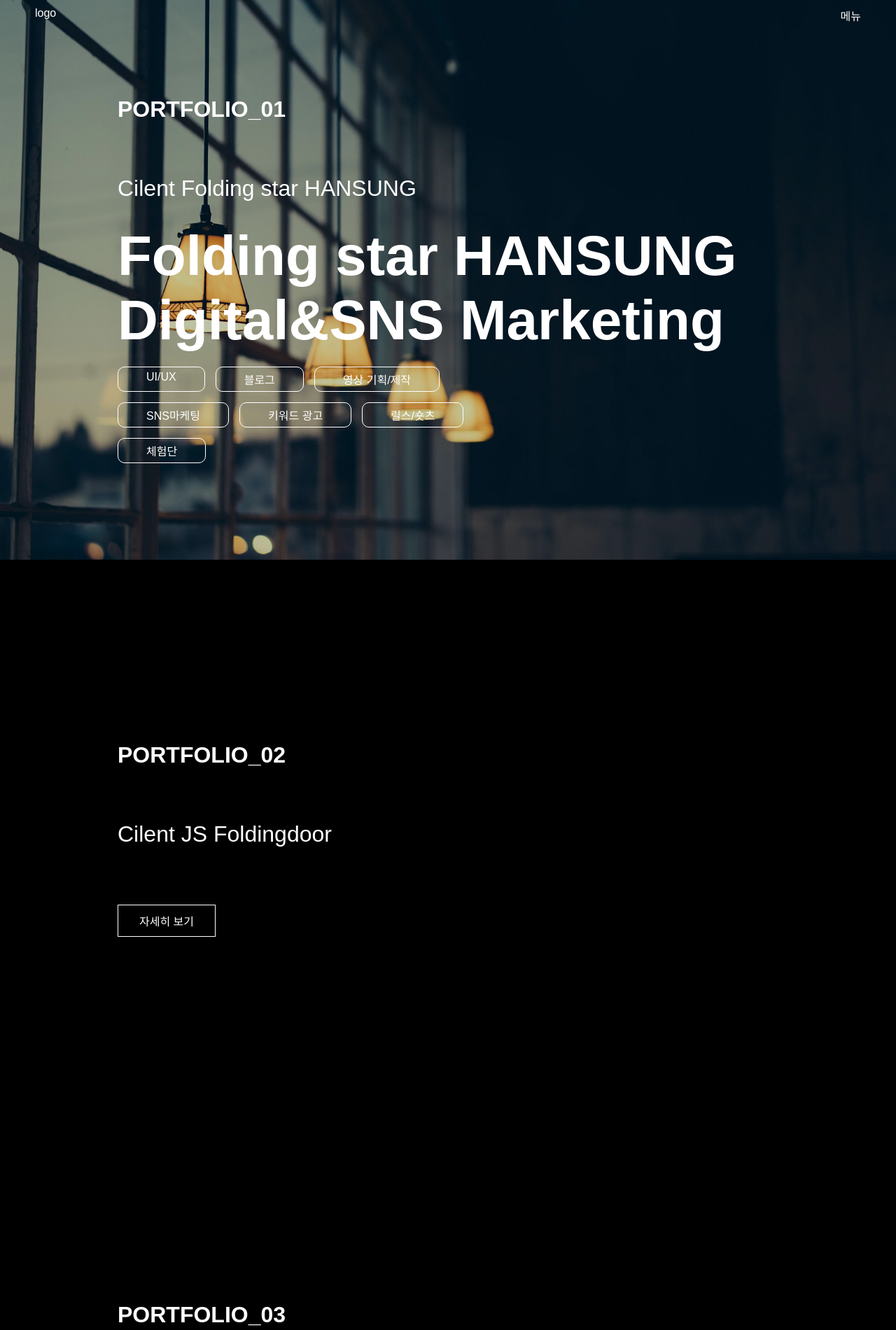
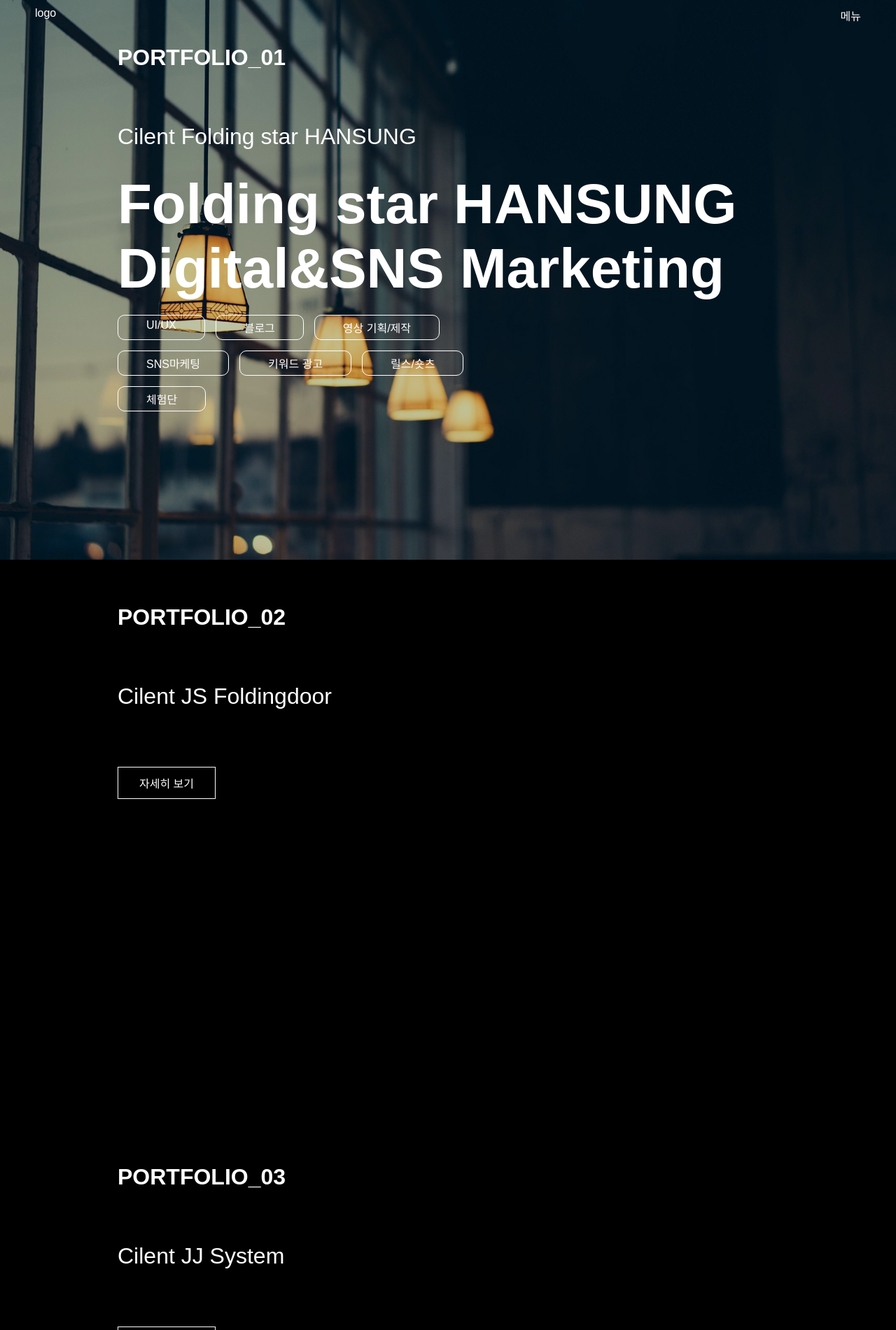
Before and after one commit to hoho3028/homepage, a PHP site: page /animepage_sub1.html in a window 1280 px wide. Shown: the top 1901 px of the page at 70% size. Run offline with PHP 8.4, Linux system fonts and the light colour scheme; some web fonts are replaced.

Commit message:
Update style_css.css

```diff
--- a/css/style_css.css
+++ b/css/style_css.css
@@ -68,8 +68,8 @@
       position: relative;
       scroll-snap-align: start;
       display: flex;
-      align-items: center;
-      padding:0 50px;
+      align-items: flex-start;
+      padding:5% 50px;
       background-size:cover;
       background-repeat:no-repeat;}
     .sub1_page .section-1{
```
